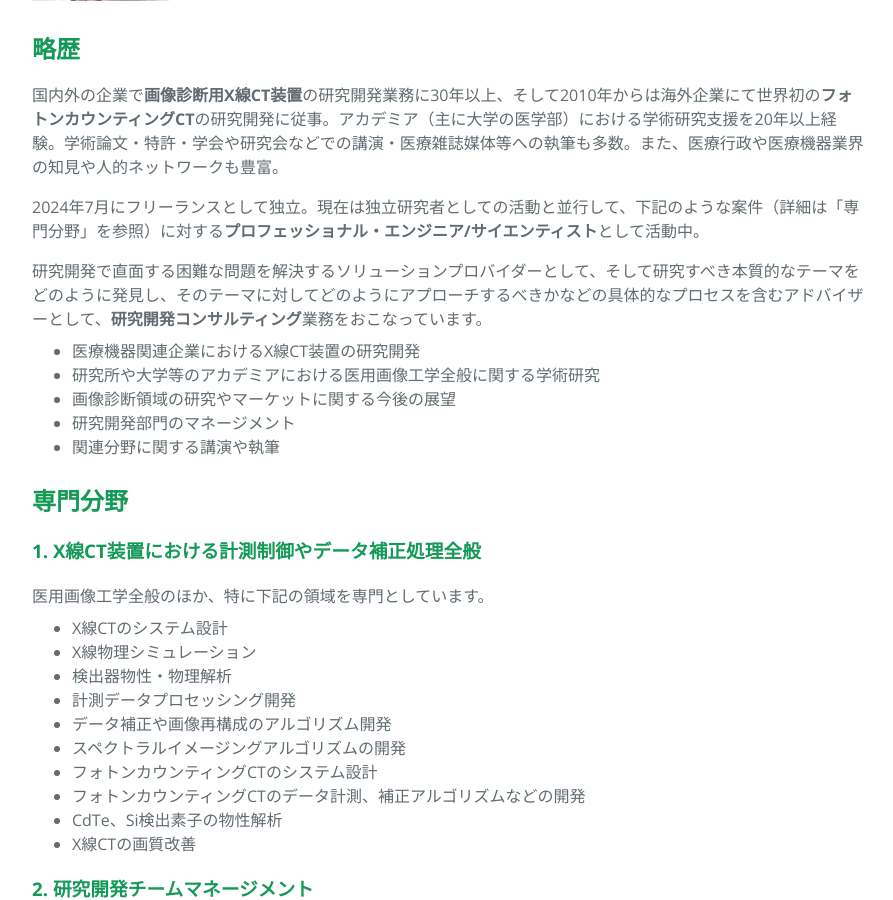
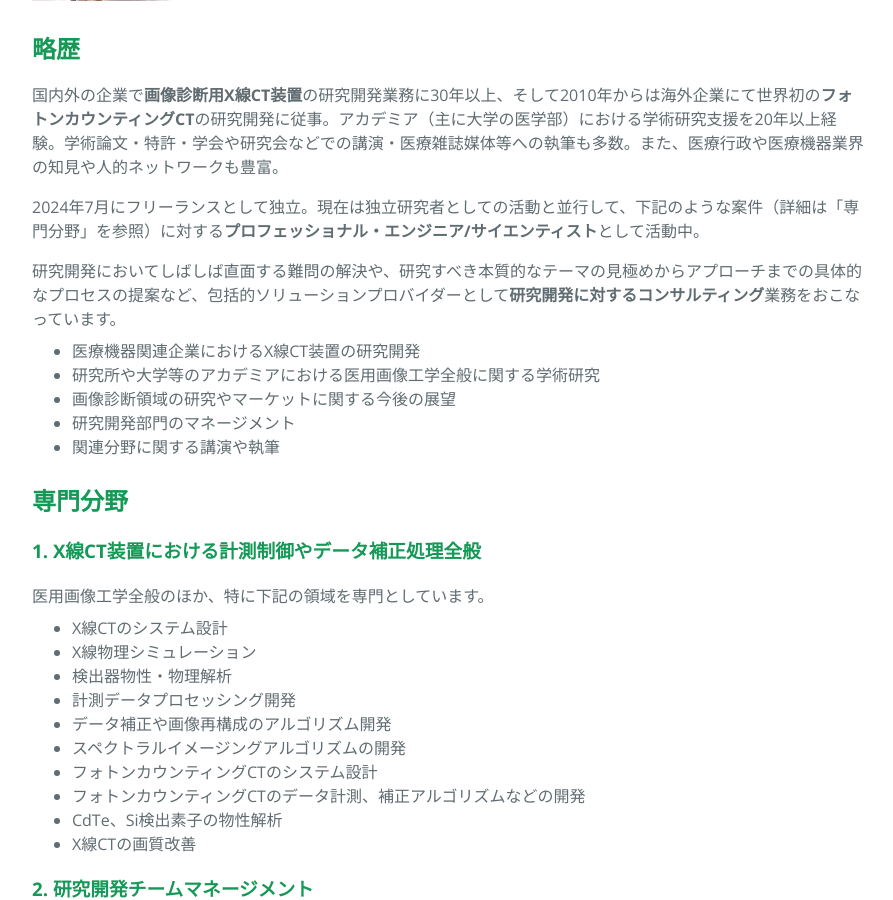
Before and after one commit to toshihide-itoh/toshihide-itoh.github.io, a Jekyll site: the page built from index.md, in a window 1280 px wide and 900 px high, scrolled down 392 px. Shown: the whole window, without its empty margins (192-1085 px from the left). Built offline with Jekyll 4.4.1, drawn with Linux system fonts in a browser that asks for light colours.

Commit message:
updated the top message.

```diff
--- a/index.md
+++ b/index.md
@@ -26,7 +26,7 @@ layout: page
 
 2024年7月にフリーランスとして独立。現在は独立研究者としての活動と並行して、下記のような案件（詳細は「専門分野」を参照）に対する**プロフェッショナル・エンジニア/サイエンティスト**として活動中。
 
-研究開発で直面する困難な問題を解決するソリューションプロバイダーとして、そして研究すべき本質的なテーマをどのように発見し、そのテーマに対してどのようにアプローチするべきかなどの具体的なプロセスを含むアドバイザーとして、**研究開発コンサルティング**業務をおこなっています。
+研究開発においてしばしば直面する難問の解決や、研究すべき本質的なテーマの見極めからアプローチまでの具体的なプロセスの提案など、包括的ソリューションプロバイダーとして**研究開発に対するコンサルティング**業務をおこなっています。
 
 - 医療機器関連企業におけるX線CT装置の研究開発
 - 研究所や大学等のアカデミアにおける医用画像工学全般に関する学術研究
```
